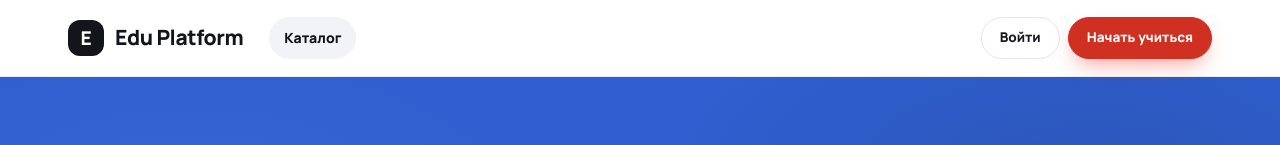
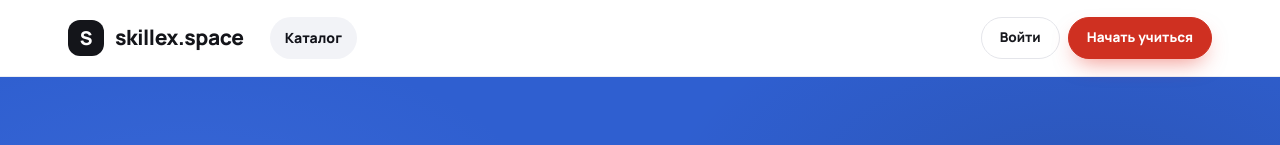
Before and after one commit to yusuff84/edu-platform, a React (Vite) app in the folder frontend/: page / in a window 1280 px wide. Shown: the top 145 px of the page. Built offline with nearby package versions, Linux system fonts and the light colour scheme; no server answers.

Commit message:
feat(frontend): rename logo to skillex.space

```diff
--- a/frontend/src/app/router.tsx
+++ b/frontend/src/app/router.tsx
@@ -206,7 +206,7 @@ function Layout(): JSX.Element {
       <header className="topbar">
         <div className="wrap topbar-in">
           <Link className="logo" to="/">
-            <span className="logo-mark">E</span>Edu&nbsp;Platform
+            <span className="logo-mark">S</span>skillex.space
           </Link>
           {/* P11: aria-label описывает всю навигацию, а не только «Каталог».
               Литерал: отдельного ключа в ru.json нет (словарём владеет T02). */}
@@ -344,7 +344,7 @@ function Layout(): JSX.Element {
         <div className="wrap footer-in">
           <div>
             <Link className="logo" to="/">
-              <span className="logo-mark">E</span>Edu&nbsp;Platform
+              <span className="logo-mark">S</span>skillex.space
             </Link>
             <p>
               <small>
```
